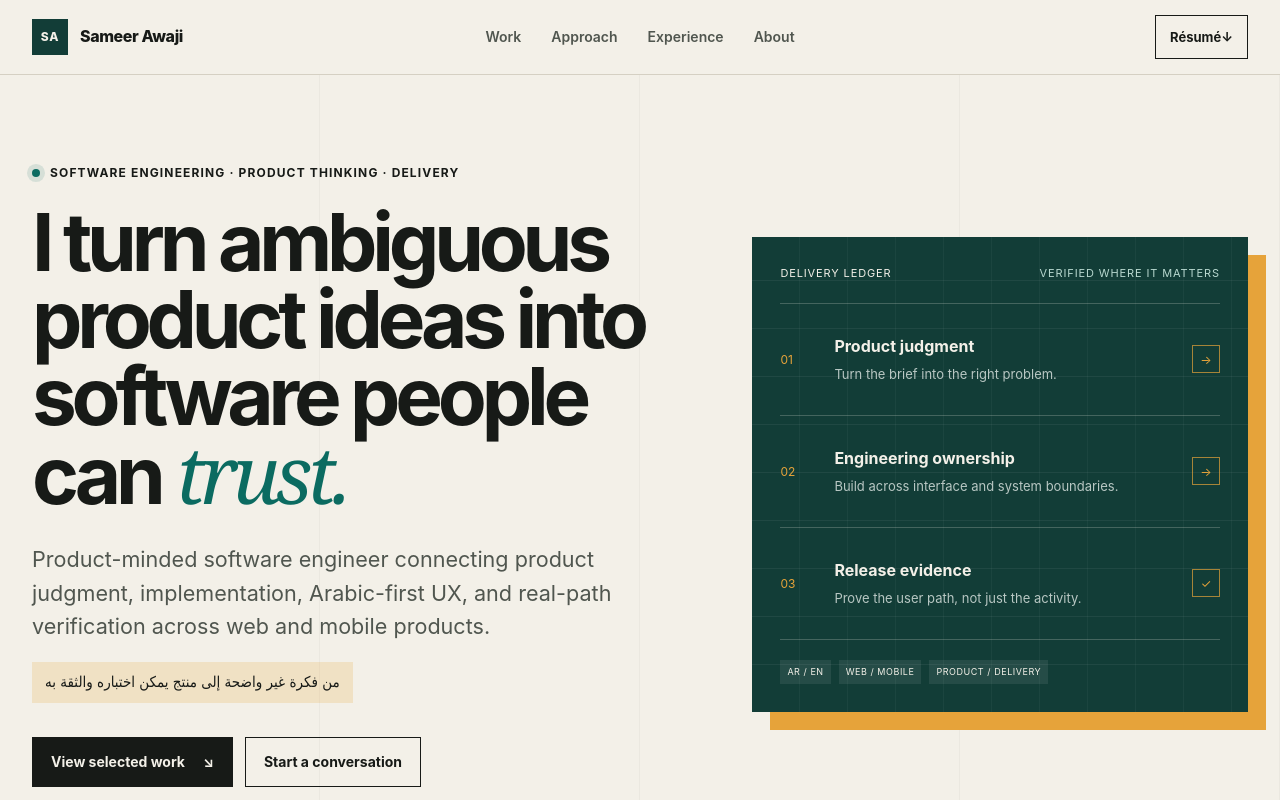
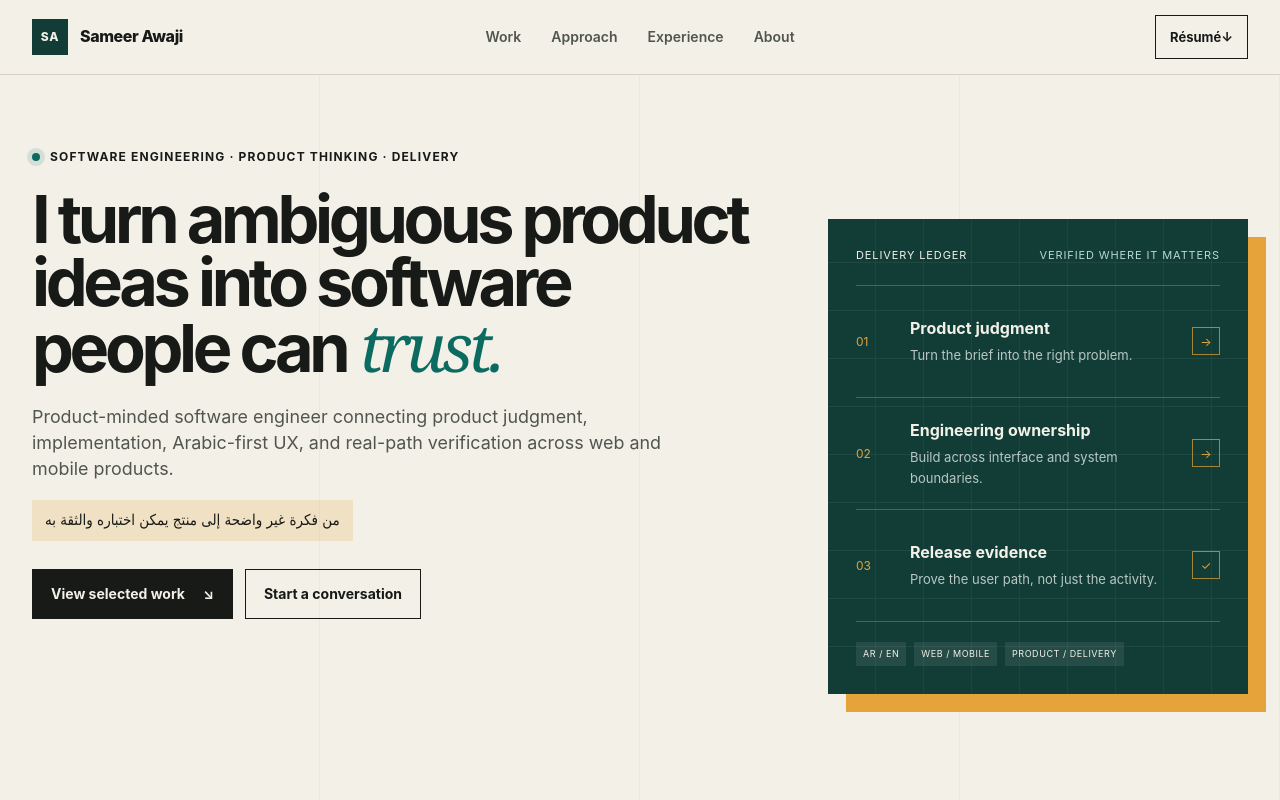
Before and after one commit to SameerAwaji/portfolio, a Next.js app: page / in a window 1280 px wide. Shown: the top 800 px of the page. Built offline with nearby package versions, Linux system fonts and the light colour scheme.

Commit message:
Rebalance portfolio hero across desktop viewports

```diff
--- a/app/globals.css
+++ b/app/globals.css
@@ -187,11 +187,11 @@ h3 {
 
 .hero {
   display: grid;
-  grid-template-columns: minmax(0, 1.12fr) minmax(380px, 0.88fr);
-  gap: clamp(48px, 7vw, 104px);
-  align-items: center;
+  grid-template-columns: minmax(0, 1.28fr) minmax(420px, 0.72fr);
+  gap: clamp(48px, 5vw, 76px);
+  align-items: start;
   min-height: 760px;
-  padding-block: 88px 104px;
+  padding-block: 72px 88px;
 }
 
 .hero-copy {
@@ -224,12 +224,12 @@ h3 {
 }
 
 .hero h1 {
-  max-width: 820px;
-  margin-bottom: 30px;
-  font-size: clamp(3.5rem, 6.25vw, 6.8rem);
+  max-width: 760px;
+  margin-bottom: 24px;
+  font-size: clamp(3.75rem, 5.2vw, 5.25rem);
   font-weight: 660;
   letter-spacing: -0.065em;
-  line-height: 0.96;
+  line-height: 0.95;
 }
 
 .hero h1 em {
@@ -242,13 +242,13 @@ h3 {
   max-width: 670px;
   margin-bottom: 18px;
   color: var(--ink-soft);
-  font-size: clamp(1.08rem, 1.7vw, 1.35rem);
-  line-height: 1.55;
+  font-size: clamp(1.05rem, 1.4vw, 1.25rem);
+  line-height: 1.45;
 }
 
 .arabic-line {
   width: fit-content;
-  margin-bottom: 34px;
+  margin-bottom: 28px;
   padding: 8px 13px 9px;
   background: rgba(230, 163, 58, 0.2);
   font-family: Tahoma, Arial, sans-serif;
@@ -293,6 +293,7 @@ h3 {
 
 .hero-ledger {
   position: relative;
+  margin-top: 72px;
   padding: 28px;
   overflow: hidden;
   background: var(--green);
@@ -1032,6 +1033,7 @@ h3 {
 
   .hero-ledger {
     max-width: 720px;
+    margin-top: 0;
   }
 
   .proof-grid {
@@ -1083,7 +1085,7 @@ h3 {
   }
 
   .hero h1 {
-    font-size: clamp(3.05rem, 13.5vw, 4.5rem);
+    font-size: clamp(3.05rem, 13.5vw, 4rem);
     line-height: 0.99;
   }
 
```
